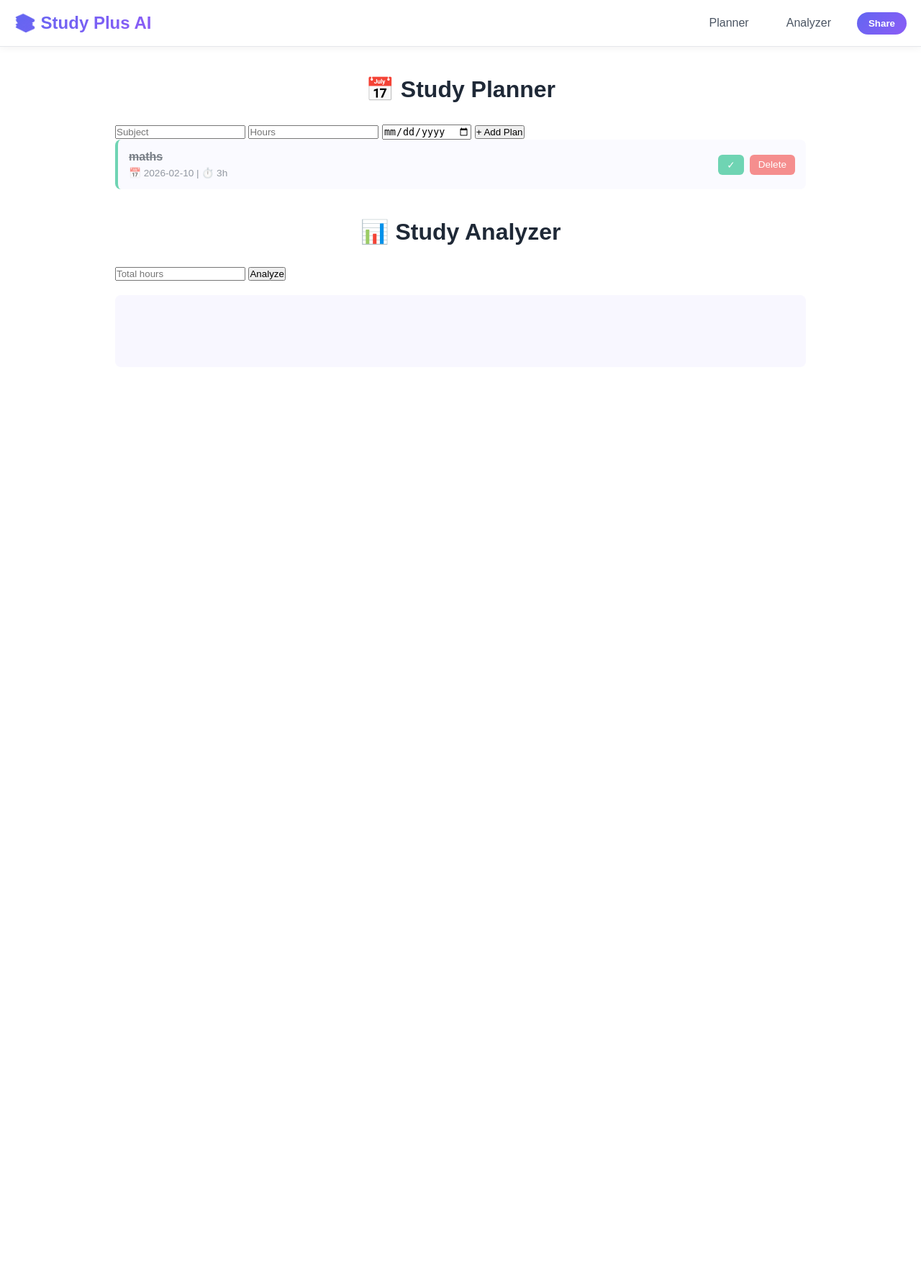
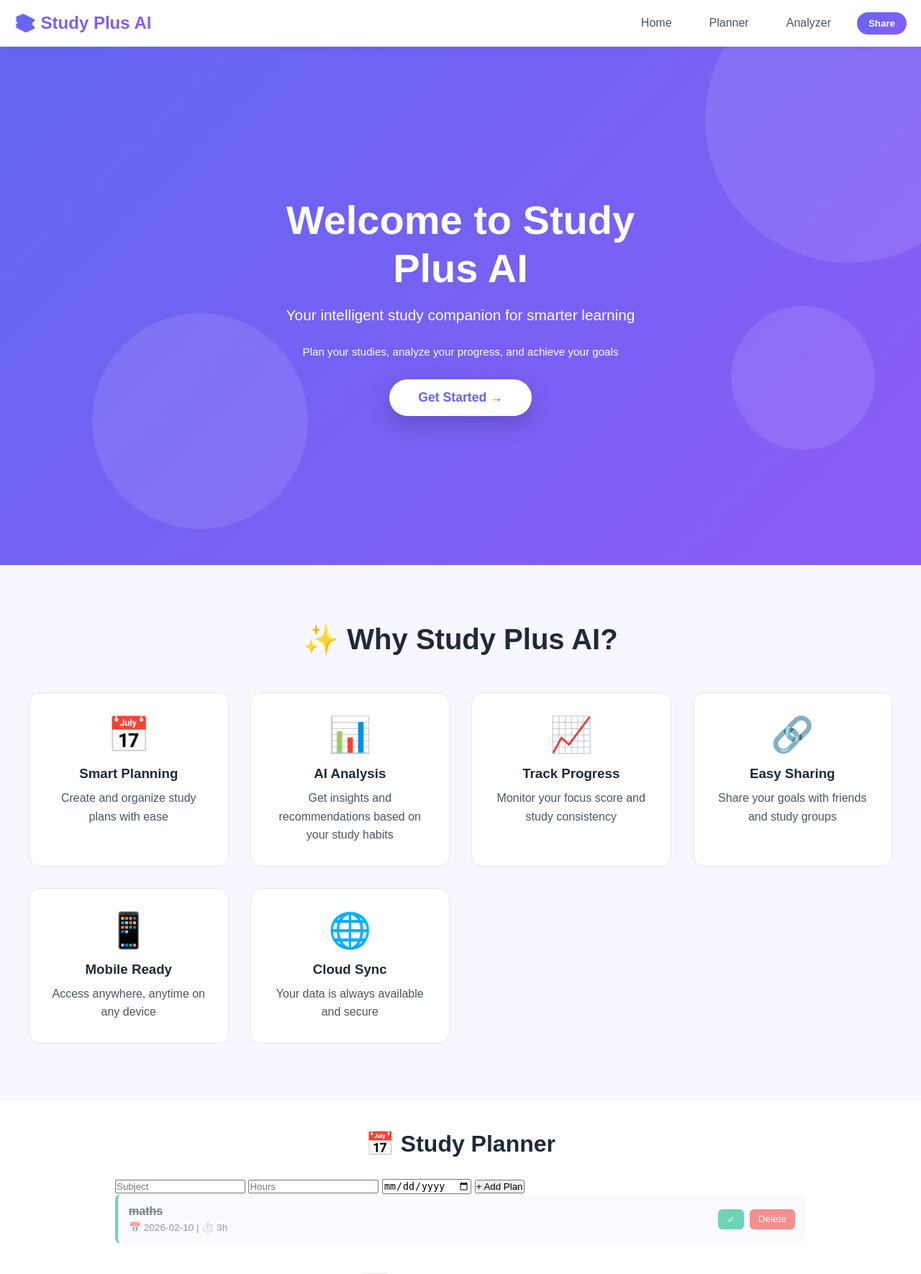
Before and after one commit to jasmansinghtak948-eng/Studyplusai, a Flask app: page / in a window 1280 px wide. Shown: the top 1770 px of the page at 72% size. Before the commit the page ends 390 px from the top, so only its background shows below. Run offline with Flask 3, Linux system fonts and the light colour scheme; a map, chart or similar area stays blank.

Commit message:
Update index.html

```diff
--- a/templates/index.html
+++ b/templates/index.html
@@ -12,12 +12,68 @@
 <nav class="navbar">
   <div class="logo">📚 Study Plus AI</div>
   <div class="nav-links">
+    <a onclick="scrollTo('home')">Home</a>
     <a onclick="scrollTo('planner')">Planner</a>
     <a onclick="scrollTo('analyzer')">Analyzer</a>
     <button class="share-btn" onclick="shareApp()">Share</button>
   </div>
 </nav>
 
+<!-- ========== LANDING PAGE ========== -->
+<section id="home" class="hero">
+  <div class="hero-content">
+    <h1 class="fade-in">Welcome to Study Plus AI</h1>
+    <p class="fade-in-delay-1">Your intelligent study companion for smarter learning</p>
+    <p class="fade-in-delay-1" style="font-size: 0.95rem; opacity: 0.8;">Plan your studies, analyze your progress, and achieve your goals</p>
+    <button class="cta-btn fade-in-delay-2" onclick="scrollTo('planner')">Get Started →</button>
+  </div>
+  <div class="hero-shapes">
+    <div class="shape shape-1"></div>
+    <div class="shape shape-2"></div>
+    <div class="shape shape-3"></div>
+  </div>
+</section>
+
+<!-- ========== FEATURES SHOWCASE ========== -->
+<section class="features-showcase">
+  <div class="container">
+    <h2>✨ Why Study Plus AI?</h2>
+    <div class="features-grid">
+      <div class="feature-card fade-in">
+        <div class="feature-icon">📅</div>
+        <h3>Smart Planning</h3>
+        <p>Create and organize study plans with ease</p>
+      </div>
+      <div class="feature-card fade-in-delay-1">
+        <div class="feature-icon">📊</div>
+        <h3>AI Analysis</h3>
+        <p>Get insights and recommendations based on your study habits</p>
+      </div>
+      <div class="feature-card fade-in-delay-2">
+        <div class="feature-icon">📈</div>
+        <h3>Track Progress</h3>
+        <p>Monitor your focus score and study consistency</p>
+      </div>
+      <div class="feature-card fade-in">
+        <div class="feature-icon">🔗</div>
+        <h3>Easy Sharing</h3>
+        <p>Share your goals with friends and study groups</p>
+      </div>
+      <div class="feature-card fade-in-delay-1">
+        <div class="feature-icon">📱</div>
+        <h3>Mobile Ready</h3>
+        <p>Access anywhere, anytime on any device</p>
+      </div>
+      <div class="feature-card fade-in-delay-2">
+        <div class="feature-icon">🌐</div>
+        <h3>Cloud Sync</h3>
+        <p>Your data is always available and secure</p>
+      </div>
+    </div>
+  </div>
+</section>
+
+<!-- ========== STUDY PLANNER SECTION ========== -->
 <section id="planner" class="section">
   <h2>📅 Study Planner</h2>
   <div class="form-container">
@@ -29,6 +85,7 @@
   <div id="plansList" class="plans-list"></div>
 </section>
 
+<!-- ========== STUDY ANALYZER SECTION ========== -->
 <section id="analyzer" class="section">
   <h2>📊 Study Analyzer</h2>
   <div class="form-container">
@@ -39,10 +96,81 @@
   <canvas id="chart"></canvas>
 </section>
 
+<!-- ========== STATS SECTION ========== -->
+<section class="stats-section">
+  <div class="container">
+    <h2>📈 Impact & Success</h2>
+    <div class="stats-grid">
+      <div class="stat-card">
+        <div class="stat-number">1000+</div>
+        <div class="stat-label">Active Users</div>
+      </div>
+      <div class="stat-card">
+        <div class="stat-number">50K+</div>
+        <div class="stat-label">Study Plans Created</div>
+      </div>
+      <div class="stat-card">
+        <div class="stat-number">95%</div>
+        <div class="stat-label">User Satisfaction</div>
+      </div>
+      <div class="stat-card">
+        <div class="stat-number">24/7</div>
+        <div class="stat-label">Always Available</div>
+      </div>
+    </div>
+  </div>
+</section>
+
+<!-- ========== CTA SECTION ========== -->
+<section class="cta-section">
+  <div class="cta-content">
+    <h2>Ready to Transform Your Study Habits?</h2>
+    <p>Join thousands of students using Study Plus AI to achieve their goals</p>
+    <button class="cta-btn-large" onclick="scrollTo('planner')">Start Planning Now</button>
+  </div>
+</section>
+
+<!-- ========== FOOTER/ENDING PAGE ========== -->
+<footer class="footer">
+  <div class="footer-content">
+    <div class="footer-section">
+      <h3>Study Plus AI</h3>
+      <p>Your intelligent study companion for academic success</p>
+      <div class="social-links">
+        <a href="#" title="Share on Facebook">f</a>
+        <a href="#" title="Share on Twitter">𝕏</a>
+        <a href="#" onclick="shareApp()">Share Link</a>
+      </div>
+    </div>
+    <div class="footer-section">
+      <h4>Features</h4>
+      <ul>
+        <li><a onclick="scrollTo('planner')">Study Planner</a></li>
+        <li><a onclick="scrollTo('analyzer')">Study Analyzer</a></li>
+        <li><a onclick="scrollTo('home')">Home</a></li>
+      </ul>
+    </div>
+    <div class="footer-section">
+      <h4>Support</h4>
+      <ul>
+        <li><a href="#" onclick="alert('Health Status: OK')">System Status</a></li>
+        <li><a href="#" onclick="alert('Version 1.0.0')">About Us</a></li>
+        <li><a onclick="shareApp()">Get Help</a></li>
+      </ul>
+    </div>
+  </div>
+  <div class="footer-bottom">
+    <p>&copy; 2024 Study Plus AI. All rights reserved.</p>
+    <p>Made with ❤️ for smarter study habits</p>
+  </div>
+</footer>
+
+<!-- ========== SHARE MODAL ========== -->
 <div id="shareModal" class="modal" style="display:none;">
   <div class="modal-content">
     <span onclick="closeShare()" style="cursor:pointer;float:right;font-size:24px;">✕</span>
     <h2>Share Study Plus AI</h2>
+    <p>Share this app with your friends and study group</p>
     <input id="shareLink" type="text" readonly>
     <button onclick="copyLink()" class="btn">Copy Link</button>
   </div>
```
